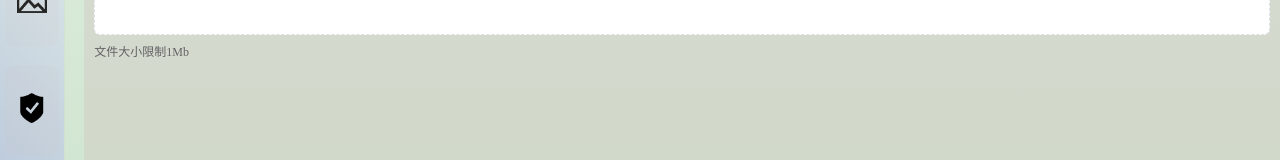
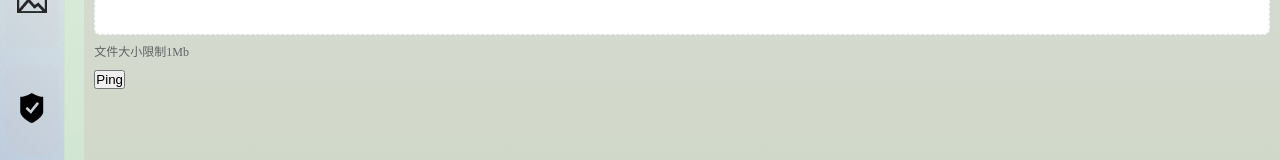
Before and after one commit to huangyuuu1999/orangear, a Vue app: page /#/upload in a window 1280 px wide. Shown: the part 185-345 px from the top of the page. Built offline with nearby package versions, Linux system fonts and the light colour scheme.

Commit message:
fix and test k8s update

```diff
--- a/src/components/Upload.vue
+++ b/src/components/Upload.vue
@@ -15,6 +15,7 @@
         </div>
       </template>
     </el-upload>
+    <button @click="getPing">Ping</button>
 </template>
 
 <script setup lang="ts">
```
